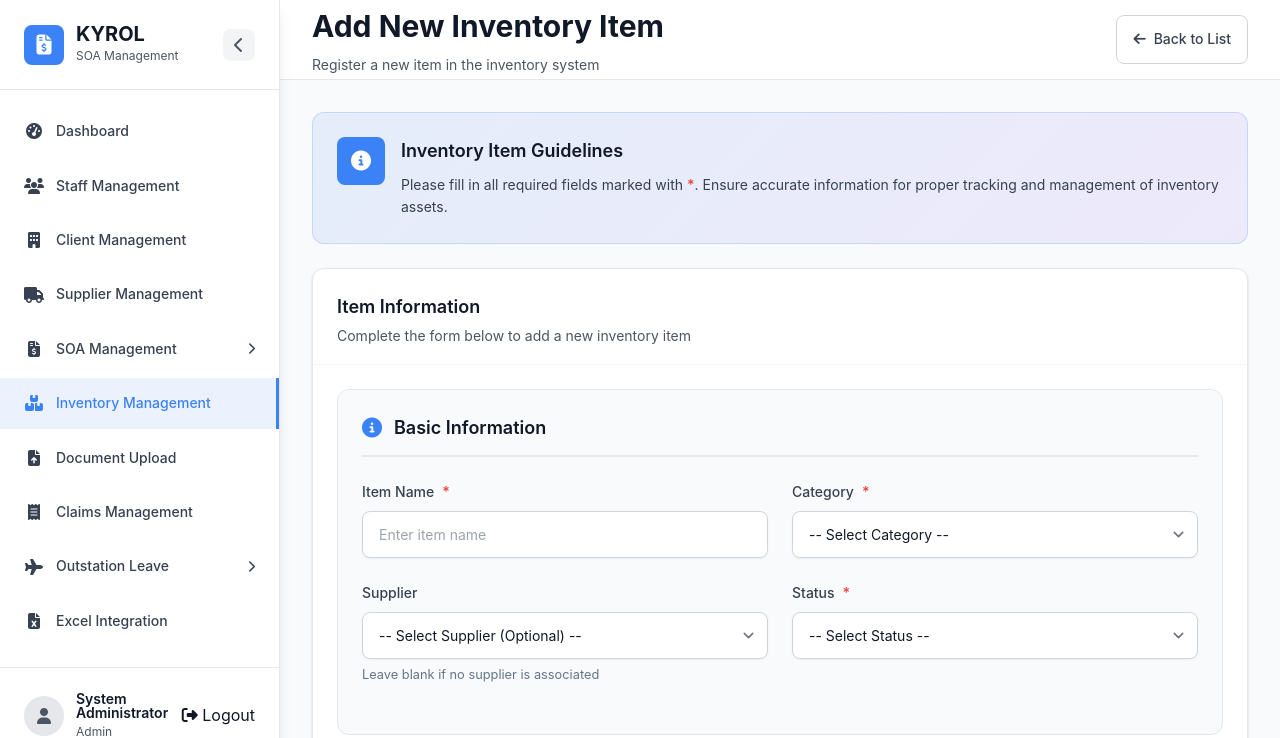
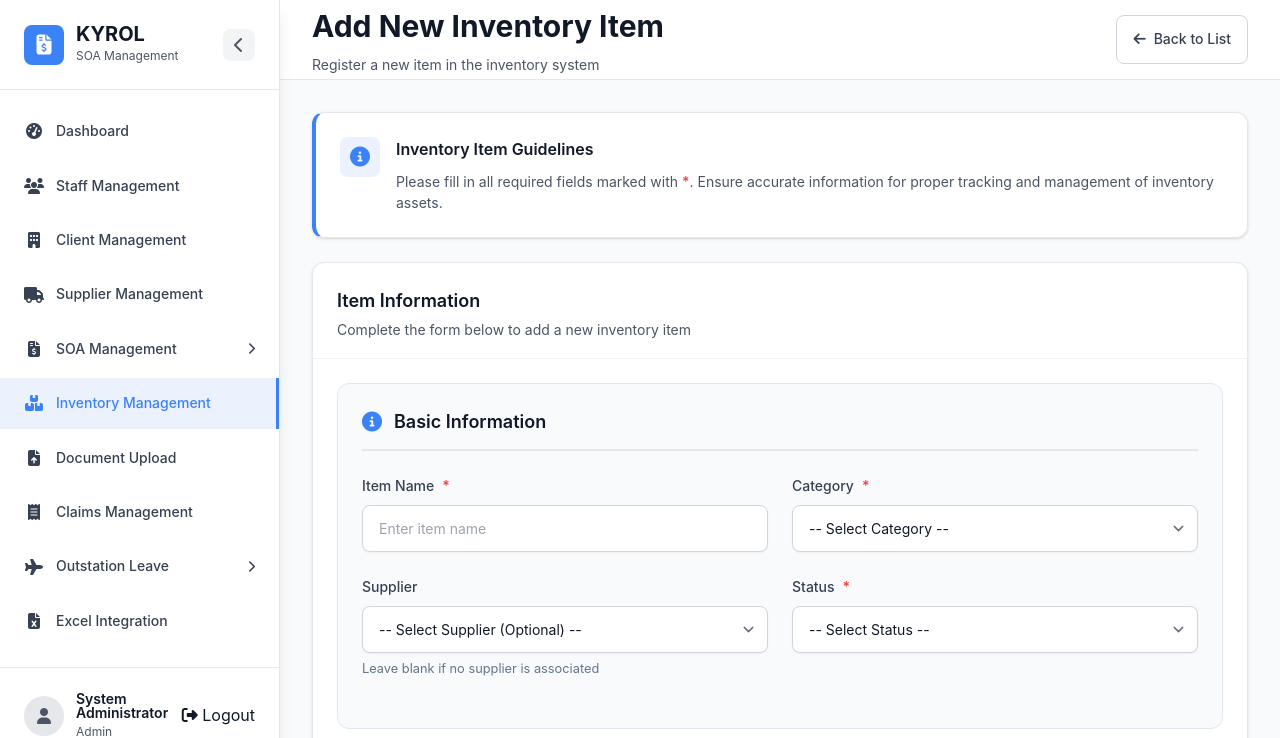
Before and after one commit to alyazone/soa_management, a PHP site: page /modules/inventory/add.php in a window 1280 px wide. Shown: the top 738 px of the page. Run offline with PHP 8.4, Linux system fonts and the light colour scheme; a user stored in the database is signed in; data comes from the database, SQL or seed files in the repository.

Commit message:
update styling for info / header card

```diff
--- a/modules/inventory/add.php
+++ b/modules/inventory/add.php
@@ -195,6 +195,46 @@ if($_SERVER["REQUEST_METHOD"] == "POST"){
 
     <!-- Added inline critical styles to override Tailwind's Preflight reset -->
     <style>
+         /* Application Form Specific Styles */
+        .info-card {
+            background: white;
+            border-radius: var(--border-radius);
+            box-shadow: var(--shadow);
+            border: 1px solid var(--gray-200);
+            padding: 1.5rem;
+            margin-bottom: 1.5rem;
+            display: flex;
+            gap: 1rem;
+            align-items: flex-start;
+            border-left: 4px solid var(--primary-color);
+        }
+
+        .info-card-icon {
+            width: 40px;
+            height: 40px;
+            background: rgba(59, 130, 246, 0.1);
+            border-radius: var(--border-radius-sm);
+            display: flex;
+            align-items: center;
+            justify-content: center;
+            color: var(--primary-color);
+            flex-shrink: 0;
+        }
+
+        .info-card-content h4 {
+            font-size: 1rem;
+            font-weight: 600;
+            color: var(--gray-900);
+            margin-bottom: 0.5rem;
+        }
+
+        .info-card-content p {
+            font-size: 0.875rem;
+            color: var(--gray-600);
+            margin: 0;
+            line-height: 1.5;
+        }
+
         /* Form Input Styles - Override Tailwind Preflight */
         .form-input,
         input.form-input,
@@ -458,7 +498,7 @@ if($_SERVER["REQUEST_METHOD"] == "POST"){
 
         <!-- Dashboard Content -->
         <div class="dashboard-content">
-            <!-- Info Card -->
+            <!-- Application Info Card -->
             <div class="info-card" data-aos="fade-up">
                 <div class="info-card-icon">
                     <i class="fas fa-info-circle"></i>
```
Also changed, not shown: modules/inventory/edit.php (+39 -0 lines).
